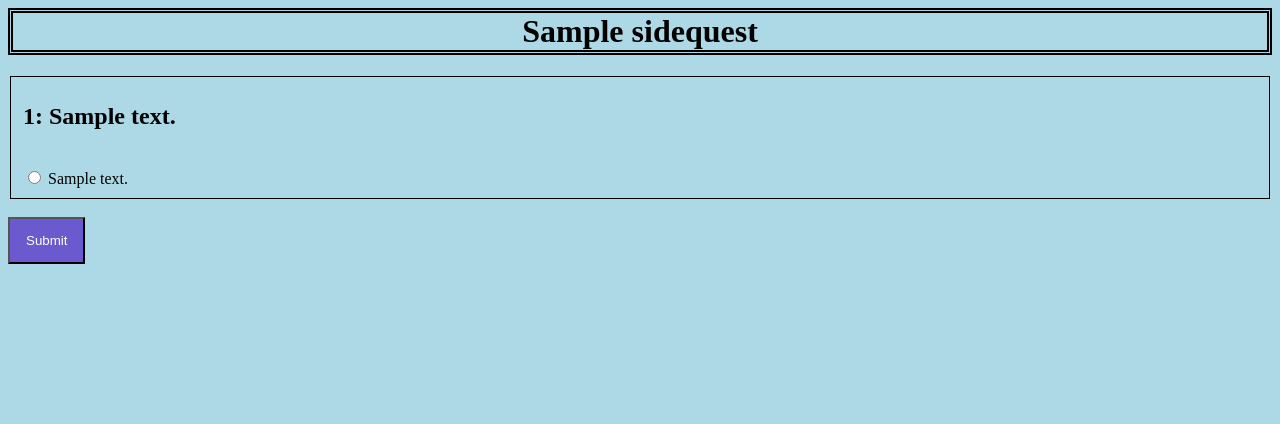
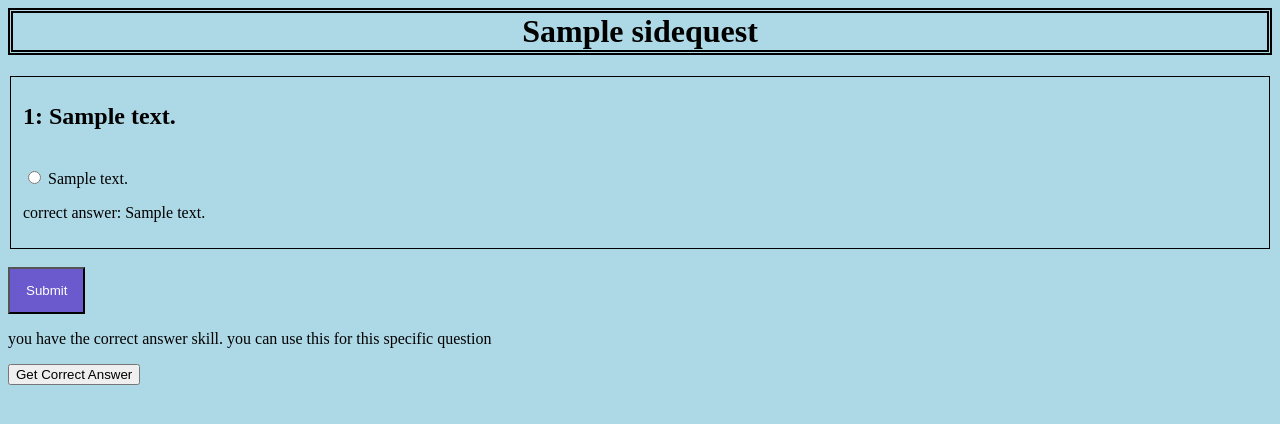
Before and after one commit to Yamarik1/CMSC447-RPG-04, a Django app: page /homepage/course/1/sidequest/1/squest/ in a window 1280 px wide. Shown: the top 424 px of the page. Run offline with Django 3.2, Linux system fonts and the light colour scheme; tables that the repository leaves empty hold one stand-in row (values such as "Sample post").

Commit message:
added gainHearts and autoAnswer to be in use

```diff
--- a/RPGClass/homepage/templates/homepage/bosses.html
+++ b/RPGClass/homepage/templates/homepage/bosses.html
@@ -17,6 +17,8 @@ h2 {
     <li><a class = "nav" href="{% url 'homepage:mainquest'  course.id %}">Main Quests</a> </li>
     <li><a class = "nav" href="{% url 'homepage:sidequest' course.id %}">Side Quests</a> </li>
     <li><a class = "nav active" href="{% url 'homepage:bosses' course.id %}">Bosses</a> </li>
+    <li><a class = "nav" href="{% url 'homepage:marketplace' course.id %}">Marketplace</a> </li>
+    <li><a class = "nav" href="{% url 'homepage:course_profile' course.id %}">Course Profile</a> </li>
 </ul>
 
 <h2> Prepare to use your skills and challenge strong bosses! </h2>
--- a/RPGClass/homepage/templates/homepage/marketplace.html
+++ b/RPGClass/homepage/templates/homepage/marketplace.html
@@ -9,7 +9,7 @@
 <ul>
     <li><a class = "nav" href="{% url 'homepage:courseS' course.id %}">Homepage</a></li>
     <li><a class = "nav" href="{% url 'homepage:mainquest'  course.id %}">Main Quests</a> </li>
-    <li><a class = "nav" href="{% url 'homepage:sidequest' %}">Side Quests</a> </li>
+    <li><a class = "nav" href="{% url 'homepage:sidequest' course.id %}">Side Quests</a> </li>
     <li><a class = "nav" href="{% url 'homepage:bosses' course.id %}">Bosses</a> </li>
     <li><a class = "nav active" href="{% url 'homepage:marketplace' course.id %}">Marketplace</a> </li>
     <li><a class = "nav" href="{% url 'homepage:course_profile' course.id %}">Course Profile</a> </li>
@@ -25,8 +25,8 @@
 <h1>Your skills/items</h1>
 
 
-{% for key, value in student.skills.items %}
-<h2> {{key}} {{value}}  </h2>
+{% for skill in student.skill_set.all %}
+<h2> {{skill.getId}} {{skill.getNum}}  </h2>
 {% endfor %}
 
 
--- a/RPGClass/homepage/templates/homepage/sQuestQuestion.html
+++ b/RPGClass/homepage/templates/homepage/sQuestQuestion.html
@@ -28,6 +28,16 @@
 
                 {% endfor %}
 
+                {% if question.getGiveQ == True %}
+
+                    {% for choice in question.choice_set.all %}
+                        {% if choice.getCorrect == True %}
+                            <p>correct answer: {{choice.getChoice}}</p>
+                        {% endif %}
+                    {% endfor %}
+
+                {% endif %}
+
             {% endif %}
 
             </fieldset>
@@ -37,3 +47,17 @@
 {% endfor %}
 <input type="submit" value="Submit" id="submit">
 </form>
+
+{% if correctAnswer.getNum != 0 %}
+<p>you have the correct answer skill. you can use this for this specific question</p>
+<form action="{% url 'homepage:sAA' course_id sidequest.id%} " method="post">
+    {% csrf_token %}
+    {% for question in sidequest.question_set.all %}
+    {% if question.getGiveQ == False %}
+        <input type="radio" name="answer" id="question{{ forloop.counter }}" value="{{ question.id}}">
+        <label for="choice{{ forloop.counter }}">{{ question.getQuestion }}</label><br>
+    {% endif %}
+    {% endfor %}
+<button type="submit" name="gainHearts" value="gainHearts">Get Correct Answer</button>
+</form>
+{% endif %}
--- a/RPGClass/homepage/templates/homepage/sideQuest.html
+++ b/RPGClass/homepage/templates/homepage/sideQuest.html
@@ -13,6 +13,8 @@
     <li><a class = "nav" href="{% url 'homepage:mainquest'  course.id %}">Main Quests</a> </li>
     <li><a class = "nav active" href="{% url 'homepage:sidequest' course.id %}">Side Quests</a> </li>
     <li><a class = "nav" href="{% url 'homepage:bosses' course.id %}">Bosses</a> </li>
+    <li><a class = "nav" href="{% url 'homepage:marketplace' course.id %}">Marketplace</a> </li>
+    <li><a class = "nav" href="{% url 'homepage:course_profile' course.id %}">Course Profile</a> </li>
 </ul>
 <h2> Available side quests are listed below: </h2>
 
--- a/RPGClass/homepage/urls.py
+++ b/RPGClass/homepage/urls.py
@@ -18,7 +18,9 @@ urlpatterns = [
     path('course/aTest', views.accountTest, name='aTest'),
     path('course/cTest', views.courseIni, name='cTest'),
     path('course/<int:course_id>/mainquest/<int:pk>/', views.mainquestView.as_view(), name='mQuestView'),
+    path('course/<int:course_id>/mainquest/<int:quest_id>/gainHearts', views.mainGainHearts, name='mainGainHearts'),
     path('course/<int:course_id>/mainquest/<int:pk>/quest/', views.mQuestSpecific.as_view(), name="mQuest"),
+    path('course/<int:course_id>/mainquest/<int:quest_id>/quest/getAnswer', views.mainAutomaticAnswer, name="mAA"),
     path('course/<int:course_id>/mainquest/<int:quest_id>/answer/', views.answer, name="answer"),
     path('course/<int:course_id>/mainquest/<int:quest_id>/summary/', views.summary, name="summary"),
     path('course/<int:course_id>/mainquest/<int:quest_id>/accept/', views.accept, name='accept'),
@@ -41,9 +43,11 @@ urlpatterns = [
     path('course/<int:pk>/sidequest/', views.sidequest.as_view(), name='sidequest'),
     path('course/<int:course_id>/sidequest/<int:pk>/', views.sidequestView.as_view(), name='sQuestView'),
     path('course/<int:course_id>/sidequest/<int:pk>/squest/', views.sQuestSpecific.as_view(), name="sQuest"),
+    path('course/<int:course_id>/mainquest/<int:sidequest_id>/squest/getAnswer', views.sideAutomaticAnswer, name="sAA"),
     path('course/<int:course_id>/sidequest/<int:sidequest_id>/answer/', views.sAnswer, name="sAnswer"),
     path('course/<int:course_id>/sidequest/<int:sidequest_id>/summary/', views.sQuestSummary, name="sQuestSummary"),
     path('course/<int:course_id>/sidequest/<int:sidequest_id>/accept/', views.sAccept, name='sAccept'),
+    path('course/<int:course_id>/sidequest/<int:sidequest_id>/gainHearts', views.sideGainHearts, name='sideGainHearts'),
 
     path('profile/', views.profile, name='profile'),
     path('profile/<int:pk>', views.profileSpecific.as_view(), name='profileS'),
--- a/RPGClass/homepage/views.py
+++ b/RPGClass/homepage/views.py
@@ -14,7 +14,7 @@ from accounts.models import Student
 
 from django.utils import timezone
 from django.contrib.auth.decorators import login_required
-
+from django.template.defaulttags import register
 from django.http import HttpResponse
 
 
@@ -62,8 +62,10 @@ class mainquestView(generic.DetailView):
     def get_context_data(self, **kwargs):
         context = super().get_context_data(**kwargs)
         context['course_id'] = self.kwargs['course_id']
+        student = self.request.user.student.student_course_set.filter(_course_id=context['course_id'])
+        context['student'] = student.first()
+        context['gainHearts'] = context['student'].skill_set.filter(_id='gainHearts').first()
         return context
-
 
 class bossView(generic.DetailView):
     model = Boss
@@ -83,29 +85,10 @@ class mQuestSpecific(generic.DetailView):
     def get_context_data(self, **kwargs):
         context = super().get_context_data(**kwargs)
         context['course_id'] = self.kwargs['course_id']
+        student = self.request.user.student.student_course_set.filter(_course_id=context['course_id'])
+        context['student'] = student.first()
+        context['correctAnswer'] = context['student'].skill_set.filter(_id='correctAnswer').first()
         return context
-
-
-def answer(request, course_id, quest_id):
-    quest = get_object_or_404(Quest, pk=quest_id)
-    quest.setXP(0)
-    quest.save()
-    questionSet = quest.question_set.all()
-
-    # The choice will be check for each question, and the correct counter will increment if the right answer is chosen.
-    for question in questionSet:
-
-        selected_choice = question.choice_set.get(pk=request.POST[question.getQuestion()])
-
-        if selected_choice.getCorrect():
-            quest.rightAnsChosen()
-            quest.save()
-            selected_choice.save()
-    # When the quest is finished, the number of lives is decreased by one
-    quest.subHeart()
-    quest.save()
-
-    return HttpResponseRedirect(reverse('homepage:summary', args=(course_id, quest.id,)))
 
 
 def summary(request, course_id, quest_id):
@@ -146,6 +129,9 @@ class sidequestView(generic.DetailView):
     def get_context_data(self, **kwargs):
         context = super().get_context_data(**kwargs)
         context['course_id'] = self.kwargs['course_id']
+        student = self.request.user.student.student_course_set.filter(_course_id=context['course_id'])
+        context['student'] = student.first()
+        context['gainHearts'] = context['student'].skill_set.filter(_id='gainHearts').first()
         return context
 
 
@@ -715,6 +701,10 @@ def answer(request, course_id, quest_id):
 
     for question in questionSet:
 
+        if(question.getGiveQ() == True):
+            question.setGiveQ(False)
+            question.save()
+
         selected_choice = question.choice_set.get(pk=request.POST[question.getQuestion()])
 
         if selected_choice.getCorrect():
@@ -745,6 +735,7 @@ def bossAnswer(request, course_id, boss_id):
             selected_choice.save()
 
     boss.subHeart()
+    boss.setCompleted(True)
     boss.save()
 
     return HttpResponseRedirect(reverse('homepage:bossSummary', args=(course_id, boss_id,)))
@@ -803,7 +794,9 @@ def marketplace(request, course_id):
                 student = request.user.student.student_course_set.get(_course_id=course_id)
                 if(student.getCoins() - skill.getCost() >= 0):
                     student.setCoins(student.getCoins() - skill.getCost())
-                    student.skills[skill.getId()] += 1
+                    student_skill = student.skill_set.filter(_id=skill.getId()).first()
+                    student_skill.setNum(student_skill.getNum() + 1)
+                    student_skill.save()
                     student.save()
                     return HttpResponseRedirect(reverse('homepage:marketplace', args=(course_id,)))
         return HttpResponseRedirect(reverse('homepage:marketplace', args=(course_id,)))
@@ -811,6 +804,7 @@ def marketplace(request, course_id):
     else:
         course = get_object_or_404(Course, pk=course_id)
         student = request.user.student.student_course_set.filter(_course_id=course_id)
+        pstudent = student.first()
         return render(request, 'homepage/marketplace.html', {'course': course, 'student': student.first()})
 
 def course_profile(request, course_id):
@@ -823,18 +817,16 @@ def create_course_student(request, course_id):
 
     for student_course in user.student.student_course_set.all():
         if (student_course._course_id == course_id):
-            student_course.skills.clear()
             student_course.delete()
 
     course = get_object_or_404(Course, pk=course_id)
 
     student = user.student.student_course_set.create(student=request.user.student, _course_id=course_id, _course_name=course.getName())
-    for cskills in course.skill_set.all():
-        student.skills[cskills.getId()] = 0
+    student.skill_set.set(course.skill_set.all())
     student.quest_set.set(course.quest_set.all())
     student.save()
 
-    student.setCoins(1000)
+    student.setCoins(2000)
     student.save()
     return HttpResponseRedirect(reverse('homepage:courseS', args=(course_id,)))
 
@@ -889,3 +881,57 @@ def skillscreate(request, course_id):
     S.save()
 
     return HttpResponseRedirect(reverse('homepage:courseS', args=(course_id,)))
+
+def mainGainHearts(request, course_id, quest_id):
+    quest = get_object_or_404(Quest, pk=quest_id)
+    quest.setLives(1)
+    quest.save()
+    student = request.user.student.student_course_set.get(_course_id=course_id)
+    skill = student.skill_set.filter(_id='gainHearts').first()
+    skill.setNum(skill.getNum() - 1)
+    skill.save()
+
+    return HttpResponseRedirect(reverse('homepage:mQuestView', args=(course_id, quest_id)))
+
+def sideGainHearts(request, course_id, sidequest_id):
+    quest = get_object_or_404(SideQuest, pk=sidequest_id)
+    quest.setLives(1)
+    quest.save()
+    student = request.user.student.student_course_set.get(_course_id=course_id)
+    skill = student.skill_set.filter(_id='gainHearts').first()
+    skill.setNum(skill.getNum() - 1)
+    skill.save()
+
+    return HttpResponseRedirect(reverse('homepage:sQuestView', args=(course_id, sidequest_id)))
+
+def mainAutomaticAnswer(request, course_id, quest_id):
+    quest = get_object_or_404(Quest, pk=quest_id)
+    questionSet = quest.question_set.all()
+
+    selected_choice = questionSet.filter(pk=request.POST.get('answer')).first()
+    selected_choice.setGiveQ(True)
+    selected_choice.save()
+
+    student = request.user.student.student_course_set.get(_course_id=course_id)
+    skill = student.skill_set.filter(_id='correctAnswer').first()
+    skill.setNum(skill.getNum() - 1)
+    skill.save()
+    quest.save()
+
+    return HttpResponseRedirect(reverse('homepage:mQuest', args=(course_id, quest_id)))
+
+def sideAutomaticAnswer(request, course_id, sidequest_id):
+    sidequest = get_object_or_404(SideQuest, pk=sidequest_id)
+    questionSet = sidequest.question_set.all()
+
+    selected_choice = questionSet.filter(pk=request.POST.get('answer')).first()
+    selected_choice.setGiveQ(True)
+    selected_choice.save()
+
+    student = request.user.student.student_course_set.get(_course_id=course_id)
+    skill = student.skill_set.filter(_id='correctAnswer').first()
+    skill.setNum(skill.getNum() - 1)
+    skill.save()
+    sidequest.save()
+
+    return HttpResponseRedirect(reverse('homepage:sQuest', args=(course_id, sidequest_id)))
```
Also changed, not shown: RPGClass/homepage/models.py (+35 -5 lines), RPGClass/homepage/templates/homepage/course_profile.html (+24 -6 lines), RPGClass/homepage/templates/homepage/mQuestView.html (+9 -1 lines), RPGClass/homepage/templates/homepage/question.html (+24 -0 lines), RPGClass/homepage/templates/homepage/sQuestView.html (+10 -0 lines).
